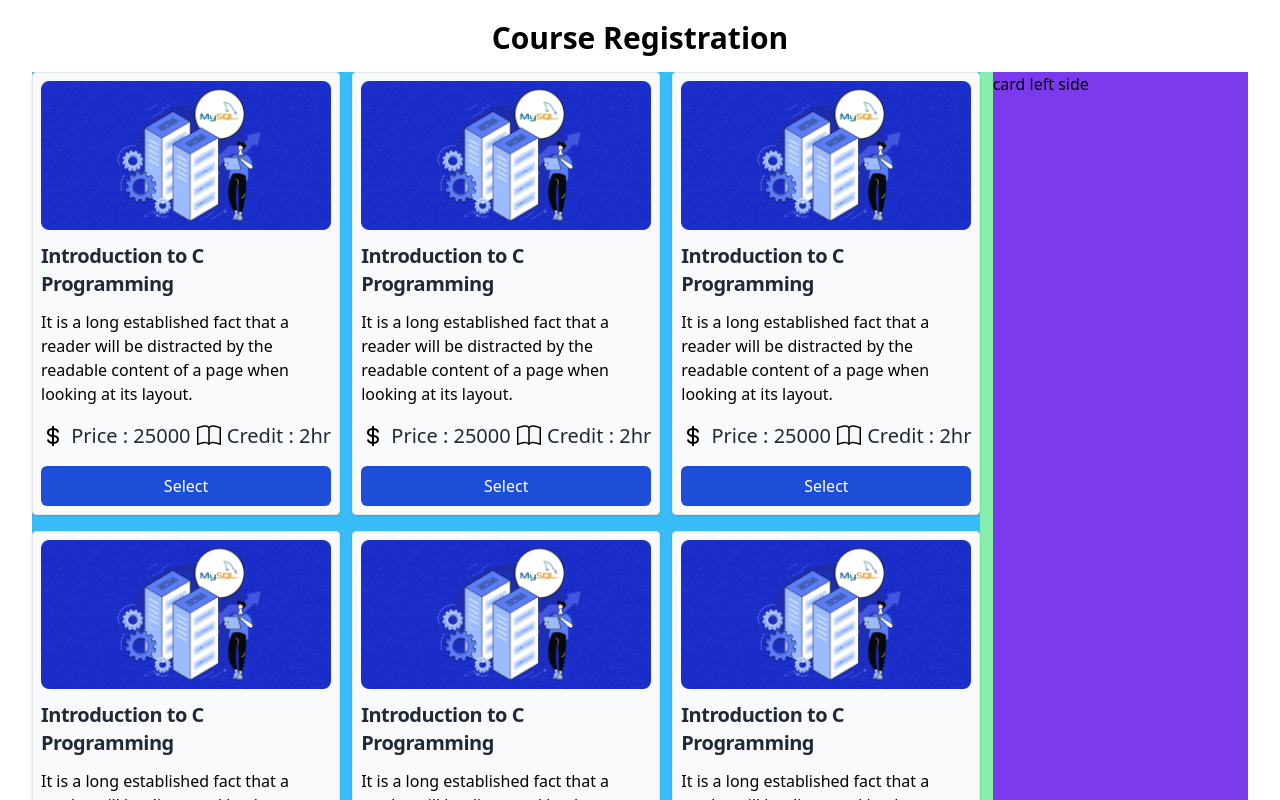
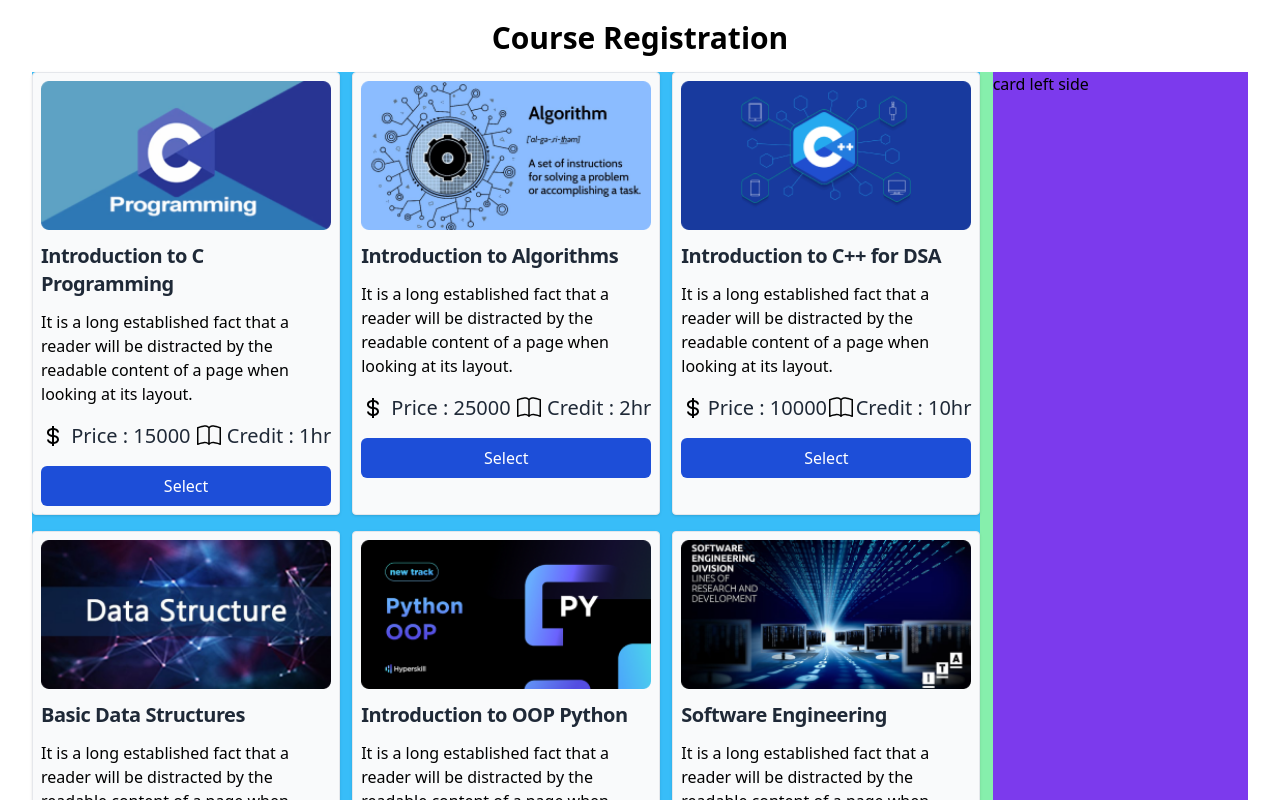
Before and after one commit to MoniruzzamanBillal/ph-assignment-7, a React (Vite) app: page / in a window 1280 px wide. Shown: the top 800 px of the page. Built offline with nearby package versions, Linux system fonts and the light colour scheme.

Commit message:
showing data dynamically in card done

```diff
--- a/src/App.jsx
+++ b/src/App.jsx
@@ -5,6 +5,11 @@ import ItemCard from "./Components/ItemCard";
 
 function App() {
   const [datas, setDatas] = useState([]);
+
+  const handleClick = (element) => {
+    // console.log("button clicked ");
+    // console.log(element);
+  };
 
   useEffect(() => {
     const fetchData = async () => {
@@ -32,12 +37,17 @@ function App() {
         <div className="cardLeft  w-[78%] ">
           <div className="cardContainer bg-sky-400 grid grid-cols-3 gap-x-3 gap-y-4 ">
             {/*  */}
-
-            {datas.map((ele, ind) => (
+            {/* card section starts  */}
+            {datas.map((element, ind) => (
               <>
-                <ItemCard />
+                <ItemCard
+                  key={ind}
+                  element={element}
+                  handleClick={handleClick}
+                />
               </>
             ))}
+            {/* card section ends  */}
 
             {/*  */}
           </div>
--- a/src/Components/ItemCard.jsx
+++ b/src/Components/ItemCard.jsx
@@ -1,25 +1,25 @@
 import { BiDollar } from "react-icons/bi";
 import { BsBook } from "react-icons/bs";
 
-const ItemCard = () => {
+const ItemCard = ({ element, handleClick }) => {
+  //   console.log(element);
+
+  const { cover, heading, description, price, credit } = element;
+
   return (
     <>
       {/* card starts  */}
-      <div class=" p-2 bg-gray-50 border border-gray-200 rounded shadow cursor-pointer">
+      <div className=" p-2 bg-gray-50 border border-gray-200 rounded shadow cursor-pointer">
         {/* card image starts  */}
         <div className="cardImage  mb-3 ">
-          <img
-            src="../public/images/Rectangle 2-1.png"
-            alt=""
-            className=" w-full h-full "
-          />
+          <img src={cover} alt="" className=" w-full h-full " />
         </div>
         {/* card image ends */}
 
         {/* card heading starts  */}
         <div className="cardHeading  mb-3 ">
-          <h5 class=" text-xl font-bold tracking-tight text-gray-800">
-            Introduction to C Programming
+          <h5 className=" text-xl font-bold tracking-tight text-gray-800">
+            {heading}
           </h5>
         </div>
         {/* card heading ends  */}
@@ -27,10 +27,7 @@ const ItemCard = () => {
         {/* card description starts  */}
 
         <div className="cardDescription mb-4 ">
-          <p class=" font-normal ">
-            It is a long established fact that a reader will be distracted by
-            the readable content of a page when looking at its layout.
-          </p>
+          <p className=" font-normal ">{description}</p>
         </div>
 
         {/* card description ends */}
@@ -46,7 +43,9 @@ const ItemCard = () => {
 
           {/* price section  */}
           <div className="priceSection  text-xl text-gray-800 ">
-            <p>Price : 25000</p>
+            <p>
+              Price : <span> {price} </span>
+            </p>
           </div>
           {/* price section  */}
 
@@ -58,7 +57,9 @@ const ItemCard = () => {
 
           {/* credit section  */}
           <div className="creditSection  text-xl text-gray-800 ">
-            <p>Credit : 2hr</p>
+            <p>
+              Credit : <span>{credit}</span>hr
+            </p>
           </div>
           {/* credit section  */}
 
@@ -68,8 +69,11 @@ const ItemCard = () => {
         {/* card details ends */}
 
         {/* card button starts  */}
-        <div className="cardButton px-3 py-2 text-center bg-blue-700 hover:bg-blue-800 rounded-md text-white active:scale-[.99]  ">
-          <button class=" font-medium ">Select</button>
+        <div
+          className="cardButton px-3 py-2 text-center bg-blue-700 hover:bg-blue-800 rounded-md text-white active:scale-[.99]"
+          onClick={() => handleClick(element)}
+        >
+          <button className=" font-medium ">Select</button>
         </div>
 
         {/* card button ends  */}
```
